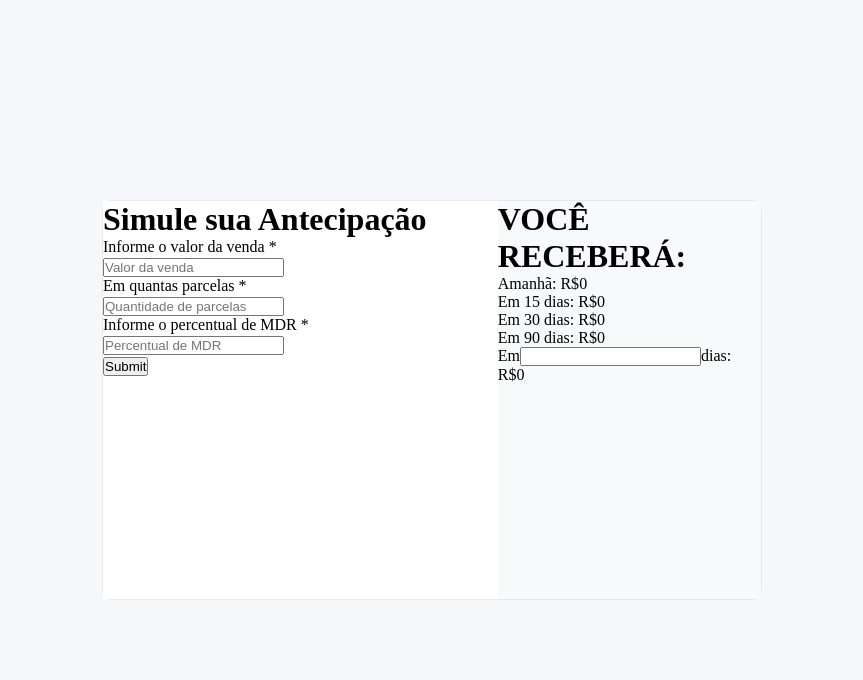
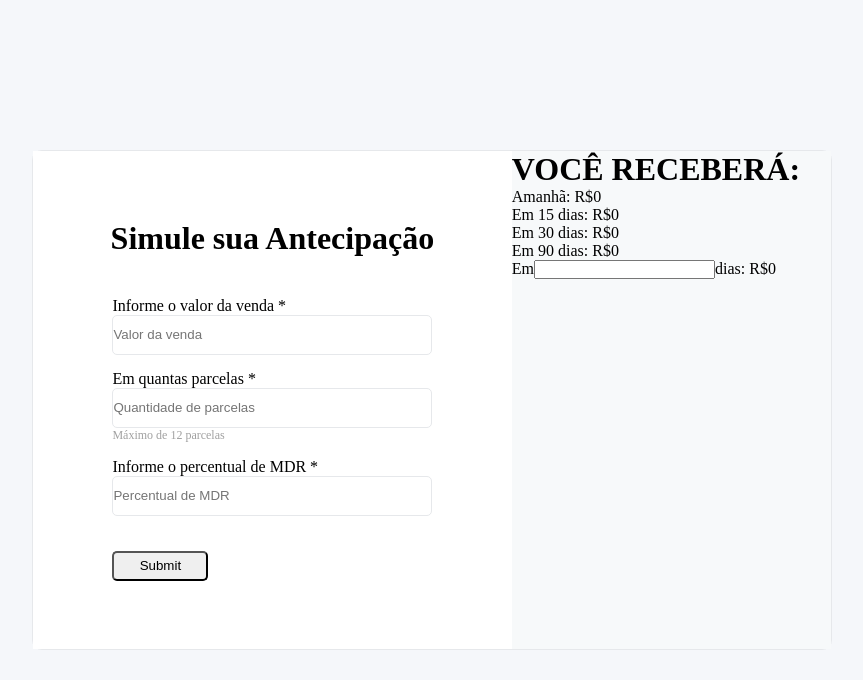
Before and after one commit to fernando-izar/150-calculadora-antecipacao, a React (Create React App) app: page / in a window 1280 px wide. Shown: the top 680 px of the page, without its empty margins (208-1071 px from the left). Built offline with nearby package versions, Linux system fonts and the light colour scheme.

Commit message:
feat: RequestValues style ok

```diff
--- a/src/components/Form/index.tsx
+++ b/src/components/Form/index.tsx
@@ -16,15 +16,22 @@ export const Form = () => {
   return (
     <Container>
       <form onSubmit={handleSubmit(onSubmitRequest)}>
-        <p>Informe o valor da venda *</p>
-        <input className="input" placeholder="Valor da venda" type="number" {...register("amount")} />
-        <p>{errors.amount?.message}</p>
-        <p>Em quantas parcelas *</p>
-        <input className="input" placeholder="Quantidade de parcelas"  type="number" {...register("installments")} />
-        <p>{errors.installments?.message}</p>
-        <p>Informe o percentual de MDR *</p>
-        <input className="input" placeholder="Percentual de MDR" type="number" {...register("mdr")} />
-        <p>{errors.mdr?.message}</p>
+        <div>
+          <p className="input-label">Informe o valor da venda *</p>
+          <input className="input" placeholder="Valor da venda" type="number" {...register("amount")} />
+          <p className="errors"> {errors.amount?.message ? "deve ser um número maior ou igual a 1000" : false}</p>
+        </div>
+        <div>
+          <p className="input-label">Em quantas parcelas *</p>
+          <input className="input" placeholder="Quantidade de parcelas"  type="number" {...register("installments")} />
+          <p className="max-installments">Máximo de 12 parcelas</p>
+          <p className="errors"> {errors.installments?.message ? "deve ser um número entre 1 e 12" : false}</p>
+        </div>
+        <div>
+          <p className="input-label">Informe o percentual de MDR *</p>
+          <input className="input" placeholder="Percentual de MDR" type="number" {...register("mdr")} />
+          <p className="errors"> {errors.mdr?.message ? "deve ser um número entre 1 e 100" : false}</p>
+        </div>
         <button className="form-button">Submit</button>
       </form>
     </Container>
--- a/src/components/Form/style.ts
+++ b/src/components/Form/style.ts
@@ -1,4 +1,47 @@
 import styled from "styled-components";
 
 export const Container = styled.div`
+
+    form {
+        display: flex;
+        flex-direction: column;
+        gap: 15px;
+        margin-top: 20px;
+
+
+        div {
+            input {
+                width: 320px;
+                height: 40px;
+                border-radius: 5px;
+                border: 1px solid #e6e8eb;
+            }
+
+            input:hover {
+                border: 1px solid blue;
+            }
+
+            .max-installments {
+                font-size: 12px;
+                color: #a0a0a0;
+            }
+
+            .errors {
+                color: red;
+                font-style: italic;
+            }
+        }
+
+        .form-button {
+            height: 30px;
+            width: 30%;
+            border-radius: 5px;
+            margin-top: 20px;
+        }
+
+        .form-button:hover {
+            background-color: #e6e8eb;
+            border: 1px solid #e6e8eb;
+        }
+    }
 `
--- a/src/components/RequestValues/style.ts
+++ b/src/components/RequestValues/style.ts
@@ -2,6 +2,12 @@ import styled from "styled-components";
 
 export const Container = styled.div`
 
+
+    display: flex;
+    flex-direction: column;
+    align-items: center;
+    justify-content: center;
+    gap: 20px;
     width: 60%;
     background-color: #ffffff;
 `
--- a/src/components/ResponseValues/style.ts
+++ b/src/components/ResponseValues/style.ts
@@ -2,6 +2,8 @@ import styled from "styled-components";
 
 export const Container = styled.div`
 
+    display: flex;
+    flex-direction: column;
     width: 40%;
     background-color: #f7f9fa;
 `
--- a/src/pages/Home/style.ts
+++ b/src/pages/Home/style.ts
@@ -4,8 +4,8 @@ export const Container = styled.div`
 
     margin: auto;
     display: flex;
-    width: 660px;
-    height: 400px;
+    width: 800px;
+    height: 500px;
     background-color: #f5f7fa;
     border-radius: 10px;
     border: 1px solid #e6e8eb;
--- a/src/validators/schemas.ts
+++ b/src/validators/schemas.ts
@@ -2,6 +2,6 @@ import * as yup from 'yup';
 
 export const schema = yup.object().shape({
     amount: yup.number().required("Valor de venda inválido").min(1000, "Valor mínimo de R$ 1.000,00"),
-    installments: yup.number().required("Installments is required").max(12, "Máximo de 12 parcelas"),
+    installments: yup.number().required("Installments is required").max(12, "Máximo de 12 parcelas").min(1, "Mínimo de 1 parcela"),
     mdr: yup.number().required("MDR is required").max(100, "MDR deve ser menor que 100"),
 });
```
